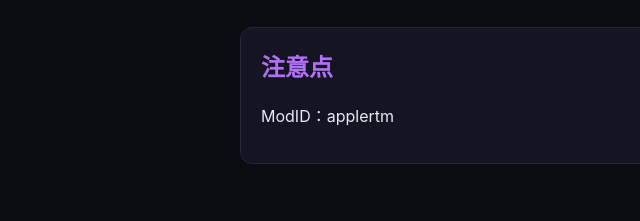
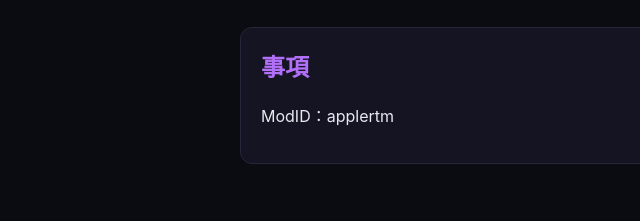
Before and after one commit to ringo-1234/Applepie-site, a plain HTML site: page rtm-plus/usage.html in a window 1280 px wide. Shown: the part 620-841 px from the top of the page, 0-640 px from the left. Drawn offline with Linux system fonts and the light colour scheme.

Commit message:
Update usage.html

```diff
--- a/rtm-plus/usage.html
+++ b/rtm-plus/usage.html
@@ -114,7 +114,7 @@
       </section>
 
       <section>
-        <h2>注意点</h2>
+        <h2>事項</h2>
         <p>ModID：applertm</p>
       </section>
     </main>
```
